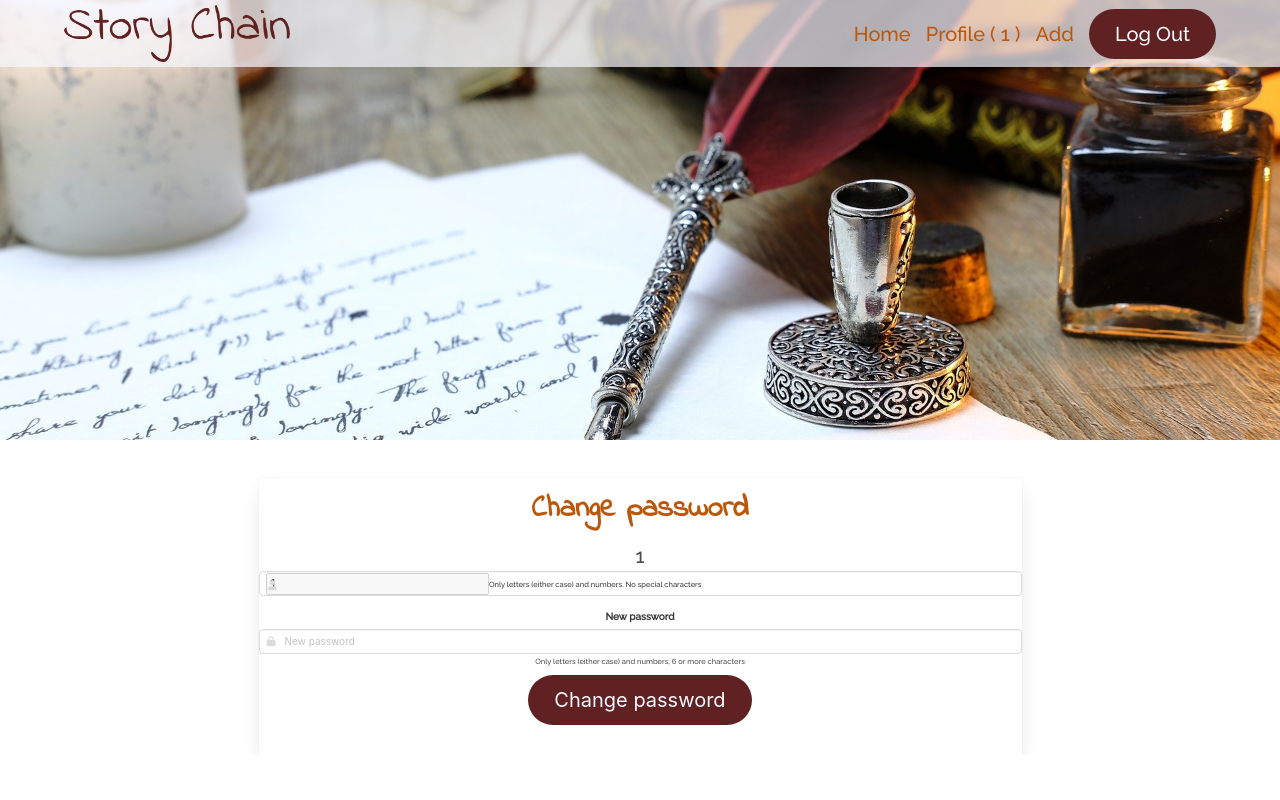
After one commit to Code-Institute-Submissions/story-chain, a Flask app: page /change/password/1 in a window 1280 px wide. The commit adds this page. Run offline with Flask 2, Linux system fonts and the light colour scheme; the visitor is signed in with stand-in values (Sample User, id 1); some libraries are stand-ins or nearby versions.

Commit message:
feature/changePassword works

```diff
--- a/app.py
+++ b/app.py
@@ -72,36 +72,55 @@ def log_in():
             if check_password_hash(
                     existing_user["password"], request.form.get("password")):
                 session["user"] = request.form.get("username").lower()
-                flash("Welcome, {}!".format(request.form.get("username")),
-                      "success")
+                flash("Welcome, {}!".format(request.form.get("username")))
                 return redirect(url_for("profile"))
             else:
-                flash("Incorrect username and/or password. Please try again.",
-                      "error")
+                flash("Incorrect username and/or password. Please try again.")
                 return redirect(url_for("log_in"))
 
         else:
-            flash("Incorrect username and/or password. Please try again.",
-                  "error")
+            flash("Incorrect username and/or password. Please try again.")
             return redirect(url_for("log_in"))
 
     return render_template("pages/authentication.html")
 
 
-@app.route('/profile', methods=["GET", "POST"])
+@app.route("/profile", methods=["GET", "POST"])
 def profile():
     """
     This function renders the profile page. This page displays the stories
     submitted by the currently logged in user and is only visible for that
     user.
     """
-    content = list(mongo.db.content.find().sort('_id', -1))
+    #this can maybe go once new add_content function works
+    #content = list(mongo.db.stories.find(add_content).sort('_id', -1))
     stories = list(mongo.db.stories.find().sort('_id', -1))
     if session:
-        return render_template('pages/profile.html',
+        return render_template("pages/profile.html",
         username=session["user"],
-        stories=stories,
-        add_content=add_content)
+        stories=stories)
+        #add_content=add_content)
+
+    return redirect(url_for("log_in"))
+
+
+@app.route("/change/password/<username>", methods=["GET", "POST"])
+def change_password(username):
+    """
+    This function renders the change password page which is only
+    visible for the logged in user.
+    """
+    if request.method == "POST":
+        submit = {
+            "username": session["user"],
+            "password": generate_password_hash(request.form.get("password")),
+        }
+        mongo.db.users.update({"username": username.lower()}, submit)
+        flash("Your password has been updated")
+        return redirect(url_for("profile", username=session["user"]))
+
+    if session:
+        return render_template("pages/change_password.html", username=username)
 
     return redirect(url_for("log_in"))
 
--- /dev/null
+++ b/templates/components/forms/change_password.html
@@ -0,0 +1,30 @@
+<form action="{{ url_for('change_password', username=session['user']) }}" method="POST">
+    <div class="field">
+        <label for="username">{{ session['user'] }}</label>
+        <div class=" input control has-icons-left">
+            <input id="username" name="username" value="{{ session['user'] }}" disabled>
+                <span class="icon is-small is-left">
+                    <i class="fas fa-user"></i>
+                </span>
+                <p class="help">Only letters (either case) and numbers. No special characters</p>
+        </div>
+    </div>
+
+    <div class="field">
+            <label class="label">New password</label>
+            <div class="control has-icons-left">
+                <input id="password" name="password" type="password" placeholder="New password" pattern="^[a-zA-Z0-9]{5,15}$" class="input" required
+                    title="6 or more characters">
+                    <span class="icon is-small is-left">
+                        <i class="fas fa-lock"></i>
+                    </span>
+                    <p class="help">Only letters (either case) and numbers, 6 or more characters</p>
+            </div>
+        </div>
+
+        <div class="field">
+            <p class="control">
+                <button type="submit" class="button is-rounded is-info is-inverted mb-6" name="action" aria-label="Change password">Change password</button>
+            </p>
+        </div>
+</form>
--- a/templates/components/partials/storycard.html
+++ b/templates/components/partials/storycard.html
@@ -11,10 +11,10 @@
             {{ story.story_summary }}
         </p>
         <p class="summary">
-            {{ add_content.add_content }}
+        {# {{ add_content.add_content }} #}
         </p>
         <p class="subtitle">
-            Author: {{ add_content.created_by }}
+        {# Author: {{ add_content.created_by }} #}
         </p>
     </div>
     <footer class="card-footer">
--- /dev/null
+++ b/templates/pages/change_password.html
@@ -0,0 +1,17 @@
+{% extends 'layout/base.html' %}
+{% block content %}
+<div class="columns mt-6" id="change-password">
+    <div class="column"></div>
+    <div class="column is-8">
+        <div class="card">
+            <div class="card-content">
+                <p class="title">
+                    Change password
+                </p>
+            </div>
+            {% include 'components/forms/change_password.html' %}
+        </div>
+    </div>
+    <div class="column"></div>
+</div>
+{% endblock %}
```
Also changed, not shown: templates/pages/profile.html (+15 -12 lines).
